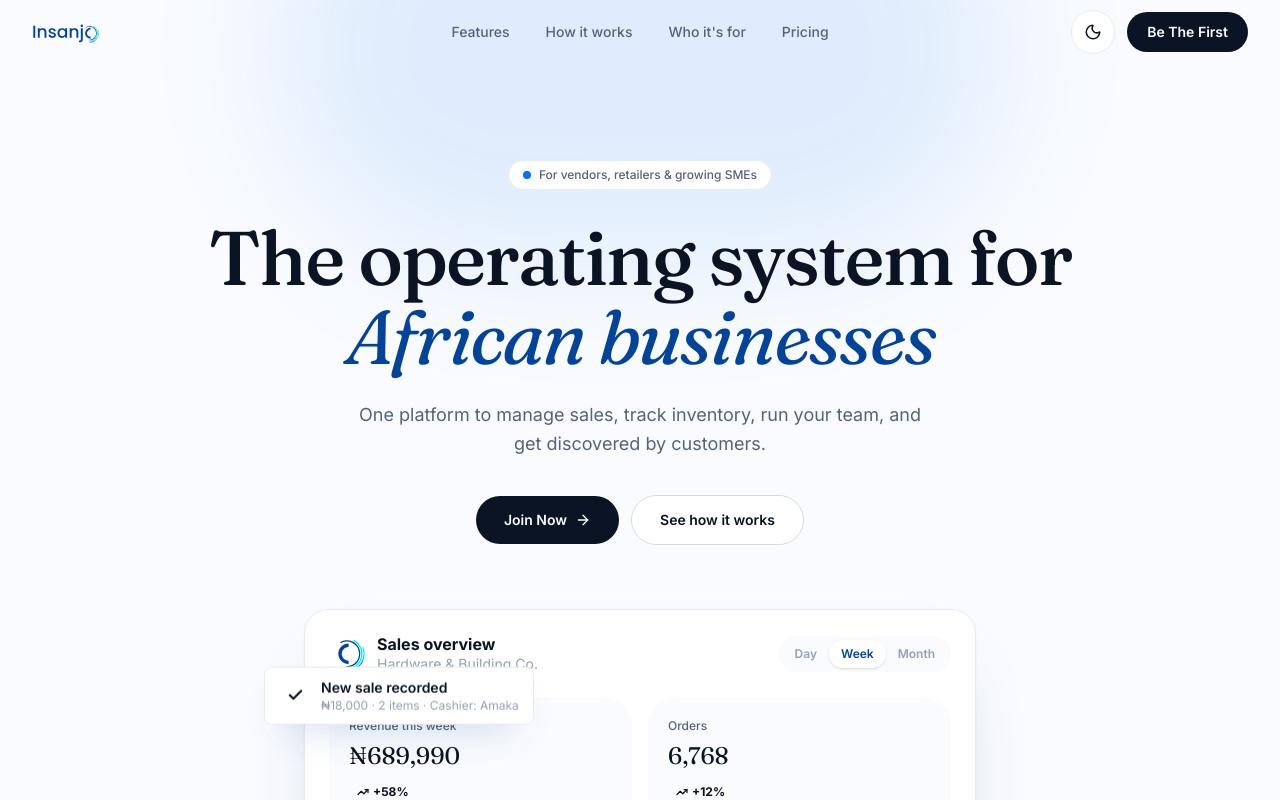
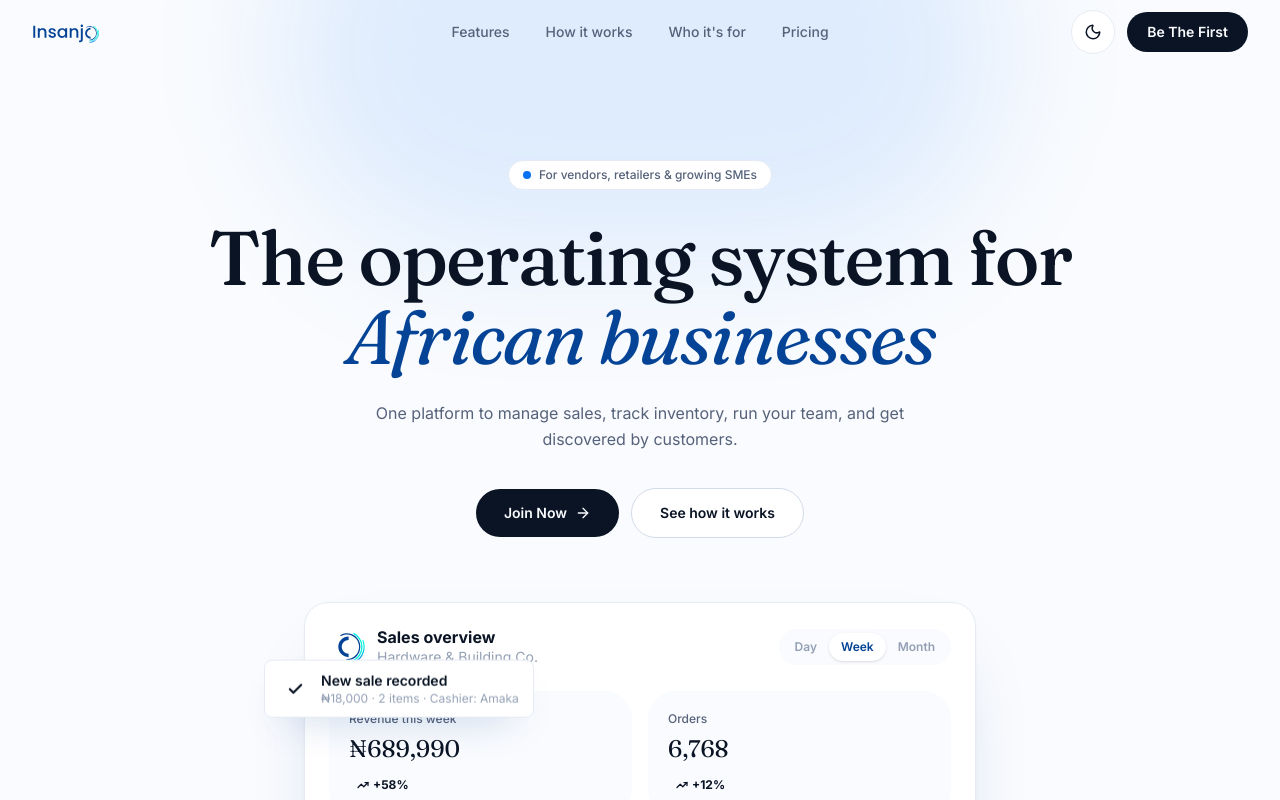
Before and after one commit to danielidonor01-max/insanjo, a React (Vite) app: page / in a window 1280 px wide. Shown: the top 800 px of the page. Built offline with nearby package versions, Linux system fonts and the light colour scheme.

Commit message:
style: reduced subtext fontsize on hero section

```diff
--- a/src/components/Hero.jsx
+++ b/src/components/Hero.jsx
@@ -50,7 +50,7 @@ export default function Hero() {
           <span className="italic text-accent-ink">African businesses</span>
         </h1>
 
-        <p className="reveal mx-auto mt-6 max-w-xl text-lg leading-relaxed text-muted">
+        <p className="reveal mx-auto mt-6 max-w-xl text-md leading-relaxed text-muted">
           One platform to manage sales, track inventory, run your team, and get
           discovered by customers.
         </p>
```
